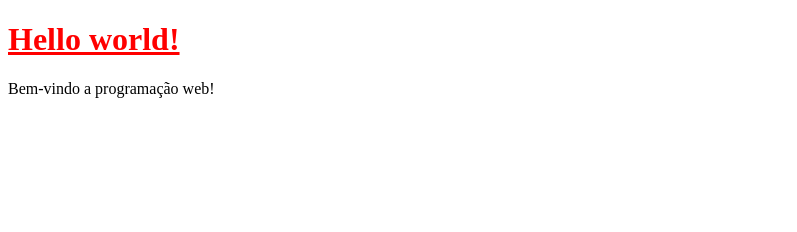
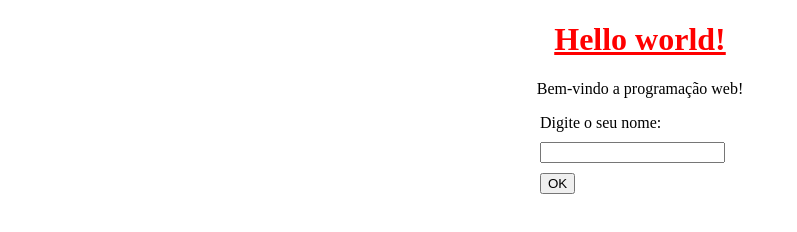
Before and after one commit to alsfurlan/pv-2021-1-exemplo-git, a plain HTML site: page index.html in a window 1280 px wide. Shown: the whole page, without its empty margins (0-797 px from the left). Drawn offline with Linux system fonts and the light colour scheme.

Commit message:
Adicionada funçao de Hello World em JavaScript

```diff
--- a/estilo.css
+++ b/estilo.css
@@ -7,3 +7,18 @@ h1 {
   color: red;
   text-decoration: underline;
 }
+
+body {
+  text-align: center;
+}
+
+.hello-world {
+  width: 200px;
+  margin: auto;
+  text-align: left;
+}
+
+input {
+  margin-top: 10px;
+  margin-bottom: 10px;
+}
--- a/index.html
+++ b/index.html
@@ -10,6 +10,23 @@
 <body>
     <h1>Hello world!</h1>
     <p>Bem-vindo a programação web!</p>
+
+    <p class="hello-world">
+        Digite o seu nome: <br>
+        <input type="text" /> <br>
+        <button onclick="helloWorld()">OK</button>
+    </p>
+
+    <script>
+        function helloWorld() {
+            var inputs = document.getElementsByTagName('input');
+            var input = inputs[0];
+            var nome = input.value;
+            console.log('Nome: ', nome);
+            window.alert('Hello world, ' + nome + '!');
+            input.value = '';
+        }
+    </script>
 </body>
 
 </html>
```
